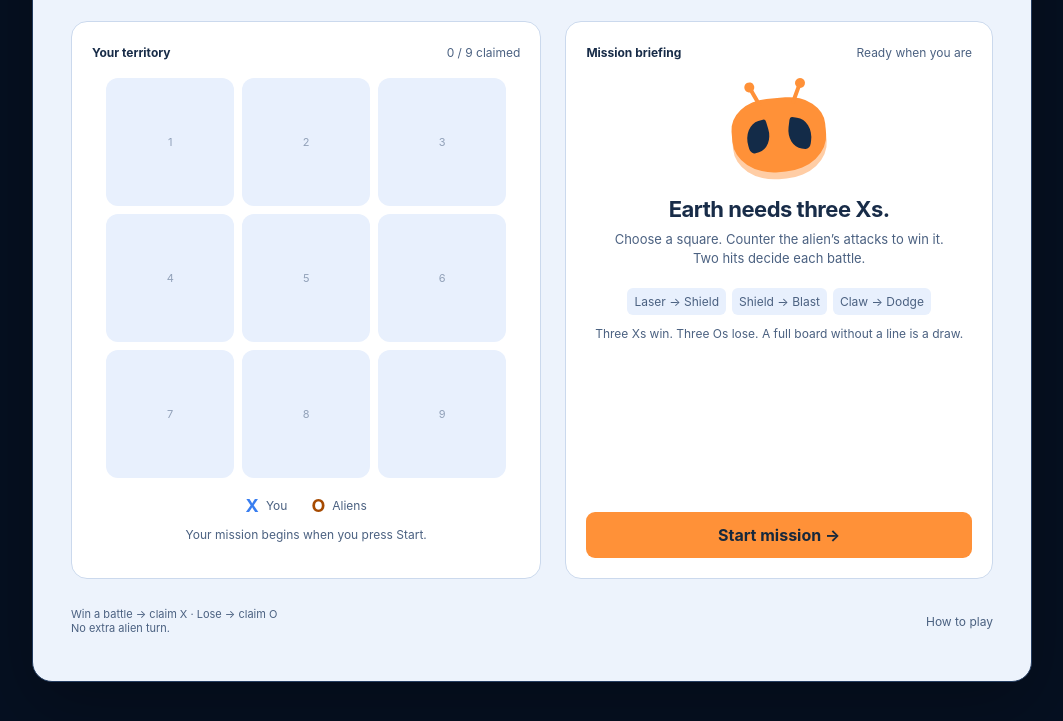
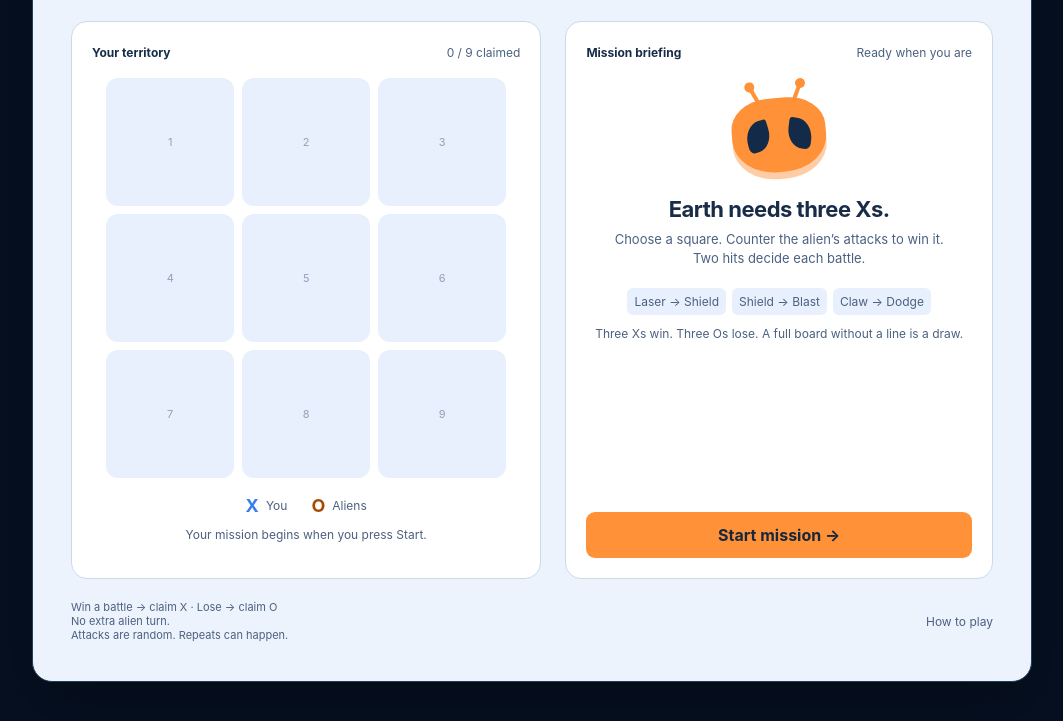
Before and after one commit to dyeam0/ato-2026-vibe-coding-workshop, a plain HTML site: page index.html in a window 1280 px wide. Shown: the part 215-936 px from the top of the page, without its empty margins (108-1171 px from the left). Drawn offline with Linux system fonts and the light colour scheme.

Commit message:
Clarify random attacks and verify staged release workflow

```diff
--- a/index.html
+++ b/index.html
@@ -25,7 +25,7 @@
       </section>
       <section class="panel battle" id="battle" aria-label="Battle station"></section>
     </div>
-    <footer class="footer"><span>Win a battle → claim X · Lose → claim O<br>No extra alien turn.</span><div class="footer-actions"><button class="reset" type="button" id="help-button">How to play</button><button class="reset" type="button" id="restart-button">Restart game</button></div></footer>
+    <footer class="footer"><span>Win a battle → claim X · Lose → claim O<br>No extra alien turn.<br>Attacks are random. Repeats can happen.</span><div class="footer-actions"><button class="reset" type="button" id="help-button">How to play</button><button class="reset" type="button" id="restart-button">Restart game</button></div></footer>
   </div>
   <p class="sr-only" id="announcement" role="status" aria-live="polite" aria-atomic="true"></p>
   <dialog id="help" aria-labelledby="help-title">
```
Also changed, not shown: 2 other files.
